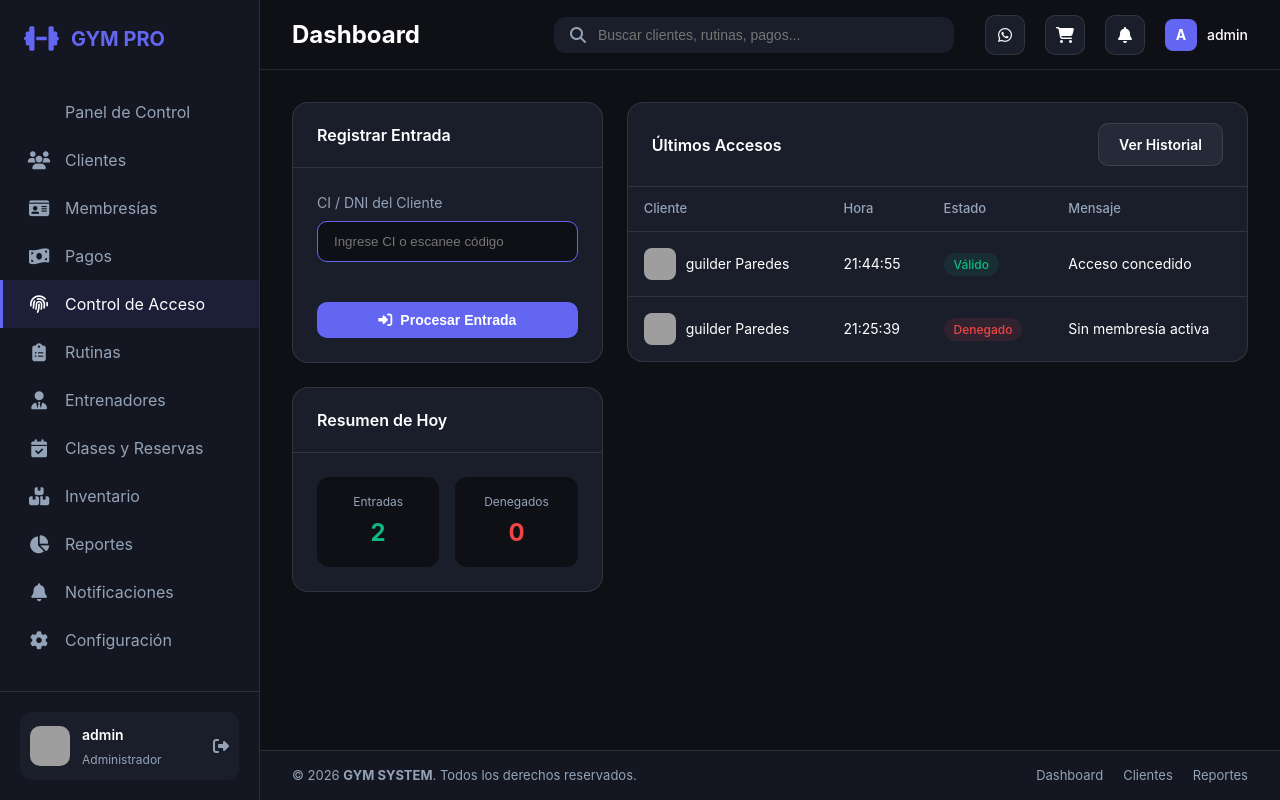
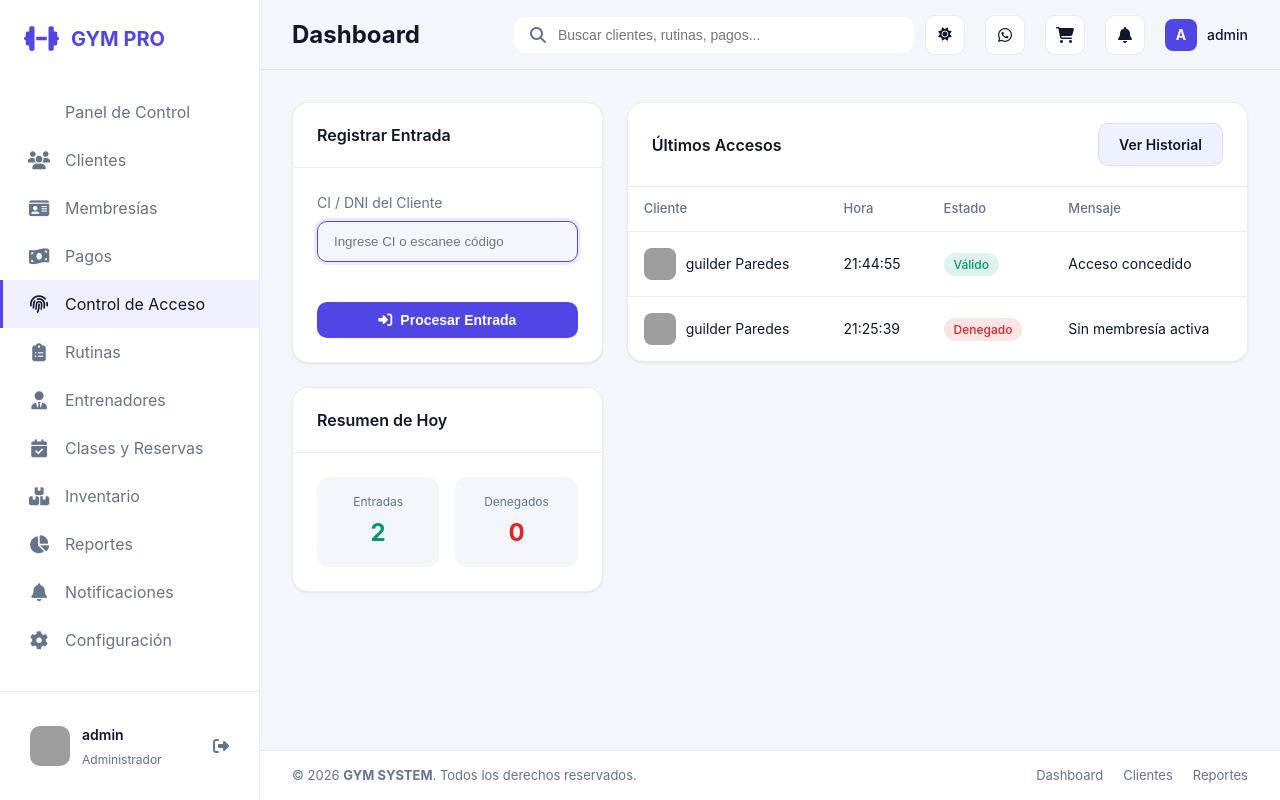
Before and after one commit to Guilder23/sistema-GYM, a Django app: page /acceso/ in a window 1280 px wide. Run offline with Django 5.2, Linux system fonts and the light colour scheme; a user stored in the database is signed in; data comes from the database, SQL or seed files in the repository; data that the repository does not hold is empty; grey boxes are pictures that could not be loaded.

Commit message:
Implementacion del modo oscuro

```diff
--- a/static/css/base.css
+++ b/static/css/base.css
@@ -29,6 +29,32 @@
     --shadow-lg: 0 10px 15px rgba(0, 0, 0, 0.5);
 
     --transition: all 0.3s ease;
+    color-scheme: dark;
+}
+
+:root[data-theme="light"] {
+    --bg-body: #f3f6fb;
+    --bg-sidebar: #ffffff;
+    --bg-card: #ffffff;
+    --bg-hover: #eef2ff;
+
+    --color-primary: #4f46e5;
+    --color-primary-light: #6366f1;
+    --color-secondary: #64748b;
+    --color-success: #059669;
+    --color-warning: #d97706;
+    --color-danger: #dc2626;
+    --color-info: #0284c7;
+
+    --text-main: #0f172a;
+    --text-muted: #64748b;
+
+    --border-color: rgba(15, 23, 42, 0.08);
+
+    --shadow-sm: 0 1px 2px rgba(15, 23, 42, 0.08);
+    --shadow-md: 0 8px 20px rgba(15, 23, 42, 0.08);
+    --shadow-lg: 0 16px 36px rgba(15, 23, 42, 0.12);
+    color-scheme: light;
 }
 
 body {
@@ -36,6 +62,7 @@ body {
     background-color: var(--bg-body);
     color: var(--text-main);
     line-height: 1.5;
+    transition: background-color 0.3s ease, color 0.3s ease;
 }
 
 .app-container {
@@ -293,6 +320,35 @@ body {
     background-color: var(--bg-hover);
 }
 
+.theme-toggle {
+    overflow: hidden;
+}
+
+.theme-icon {
+    position: absolute;
+    transition: transform 0.25s ease, opacity 0.25s ease;
+}
+
+.theme-icon-light {
+    opacity: 0;
+    transform: scale(0.6) rotate(-90deg);
+}
+
+.theme-icon-dark {
+    opacity: 1;
+    transform: scale(1) rotate(0deg);
+}
+
+:root[data-theme="light"] .theme-icon-light {
+    opacity: 1;
+    transform: scale(1) rotate(0deg);
+}
+
+:root[data-theme="light"] .theme-icon-dark {
+    opacity: 0;
+    transform: scale(0.6) rotate(90deg);
+}
+
 .nav-btn .badge {
     position: absolute;
     top: -5px;
@@ -372,6 +428,7 @@ body {
     border-radius: 16px;
     border: 1px solid var(--border-color);
     overflow: hidden;
+    box-shadow: var(--shadow-sm);
 }
 
 .card-header {
@@ -499,6 +556,10 @@ tr:last-child td {
     border: 1px solid var(--border-color);
 }
 
+.btn-secondary:hover {
+    background-color: var(--bg-card);
+}
+
 /* FORMS */
 .form-group {
     margin-bottom: 20px;
@@ -524,6 +585,7 @@ tr:last-child td {
 
 .form-control:focus {
     border-color: var(--color-primary);
+    box-shadow: 0 0 0 3px rgba(99, 102, 241, 0.12);
 }
 
 /* FOOTER SIMPLE */
@@ -563,6 +625,18 @@ tr:last-child td {
     color: var(--color-primary);
 }
 
+:root[data-theme="light"] .status-active {
+    background: rgba(5, 150, 105, 0.12);
+}
+
+:root[data-theme="light"] .status-expired {
+    background: rgba(220, 38, 38, 0.12);
+}
+
+:root[data-theme="light"] .status-pending {
+    background: rgba(217, 119, 6, 0.12);
+}
+
 /* RESPONSIVE */
 @media (max-width: 1024px) {
     .dashboard-grid {
--- a/static/js/base.js
+++ b/static/js/base.js
@@ -1,4 +1,15 @@
 // Funciones JavaScript para la interfaz
+
+function applyTheme(theme) {
+    document.documentElement.setAttribute('data-theme', theme);
+    localStorage.setItem('theme', theme);
+}
+
+function toggleTheme() {
+    const currentTheme = document.documentElement.getAttribute('data-theme') || 'dark';
+    const nextTheme = currentTheme === 'dark' ? 'light' : 'dark';
+    applyTheme(nextTheme);
+}
 
 function toggleSidebar() {
     const sidebar = document.querySelector('.sidebar');
@@ -33,6 +44,11 @@ document.querySelectorAll('.alert .close').forEach(btn => {
     });
 });
 
+const themeToggleBtn = document.getElementById('themeToggle');
+if (themeToggleBtn) {
+    themeToggleBtn.addEventListener('click', toggleTheme);
+}
+
 // Auto cerrar alertas después de 5 segundos
 setTimeout(() => {
     document.querySelectorAll('.alert').forEach(alert => {
--- a/templates/base.html
+++ b/templates/base.html
@@ -5,6 +5,14 @@
     <meta charset="UTF-8">
     <meta name="viewport" content="width=device-width, initial-scale=1.0">
     <title>{% block title %}GYM Sistema{% endblock %}</title>
+    <script>
+        (function() {
+            const savedTheme = localStorage.getItem('theme');
+            const prefersLight = window.matchMedia && window.matchMedia('(prefers-color-scheme: light)').matches;
+            const theme = savedTheme || (prefersLight ? 'light' : 'dark');
+            document.documentElement.setAttribute('data-theme', theme);
+        })();
+    </script>
     <link rel="stylesheet" href="https://cdnjs.cloudflare.com/ajax/libs/font-awesome/6.4.0/css/all.min.css">
     <link rel="stylesheet" href="{% static 'css/base.css' %}">
     {% block extra_css %}{% endblock %}
--- a/templates/components/navbar.html
+++ b/templates/components/navbar.html
@@ -14,6 +14,10 @@
 
     <div class="navbar-right">
         <div class="navbar-actions">
+            <button type="button" class="nav-btn theme-toggle" id="themeToggle" title="Cambiar tema" aria-label="Cambiar tema">
+                <i class="fas fa-moon theme-icon theme-icon-dark"></i>
+                <i class="fas fa-sun theme-icon theme-icon-light"></i>
+            </button>
             <a href="#" class="nav-btn" title="Mensajes">
                 <i class="fab fa-whatsapp"></i>
             </a>
```
